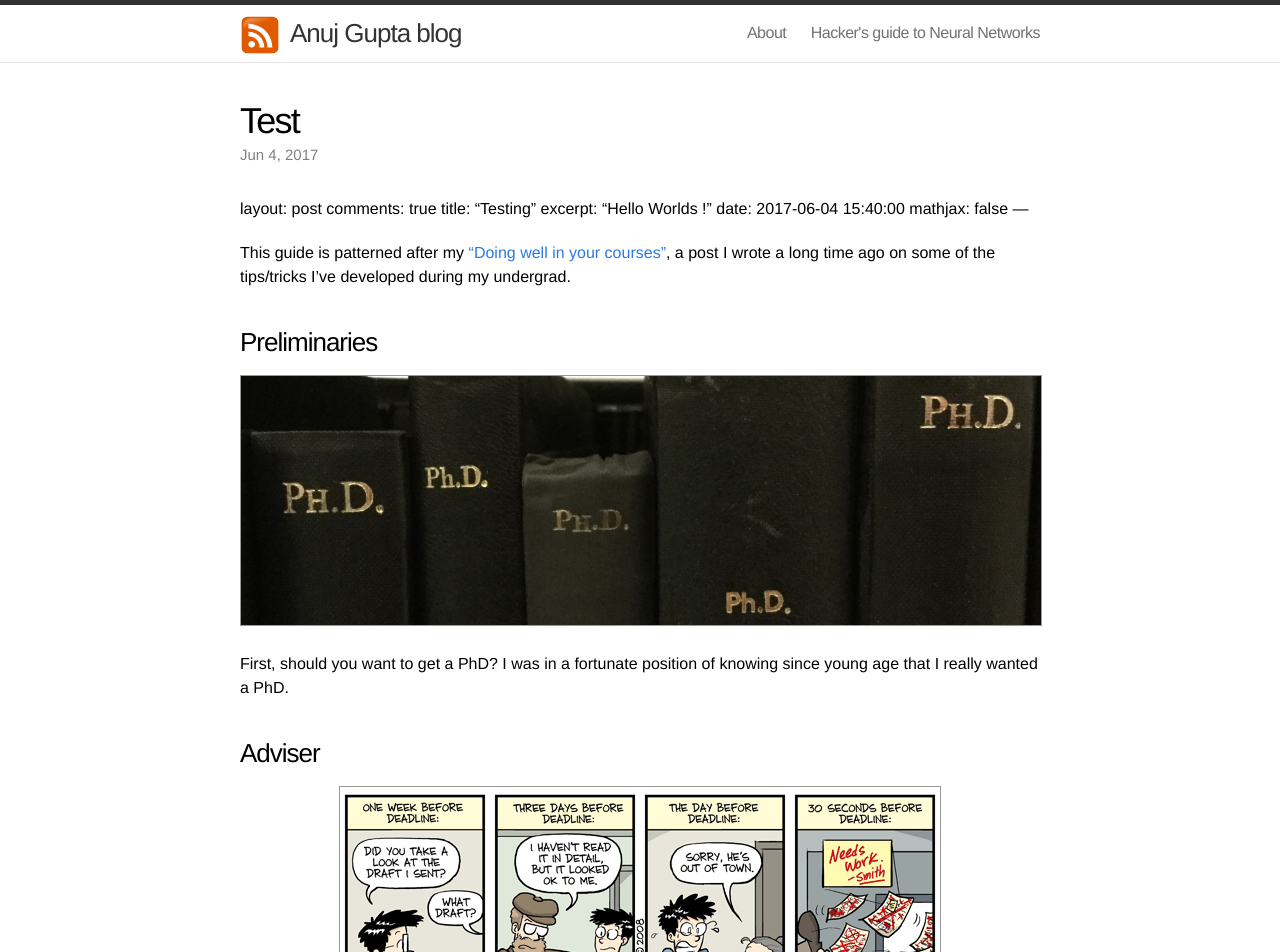
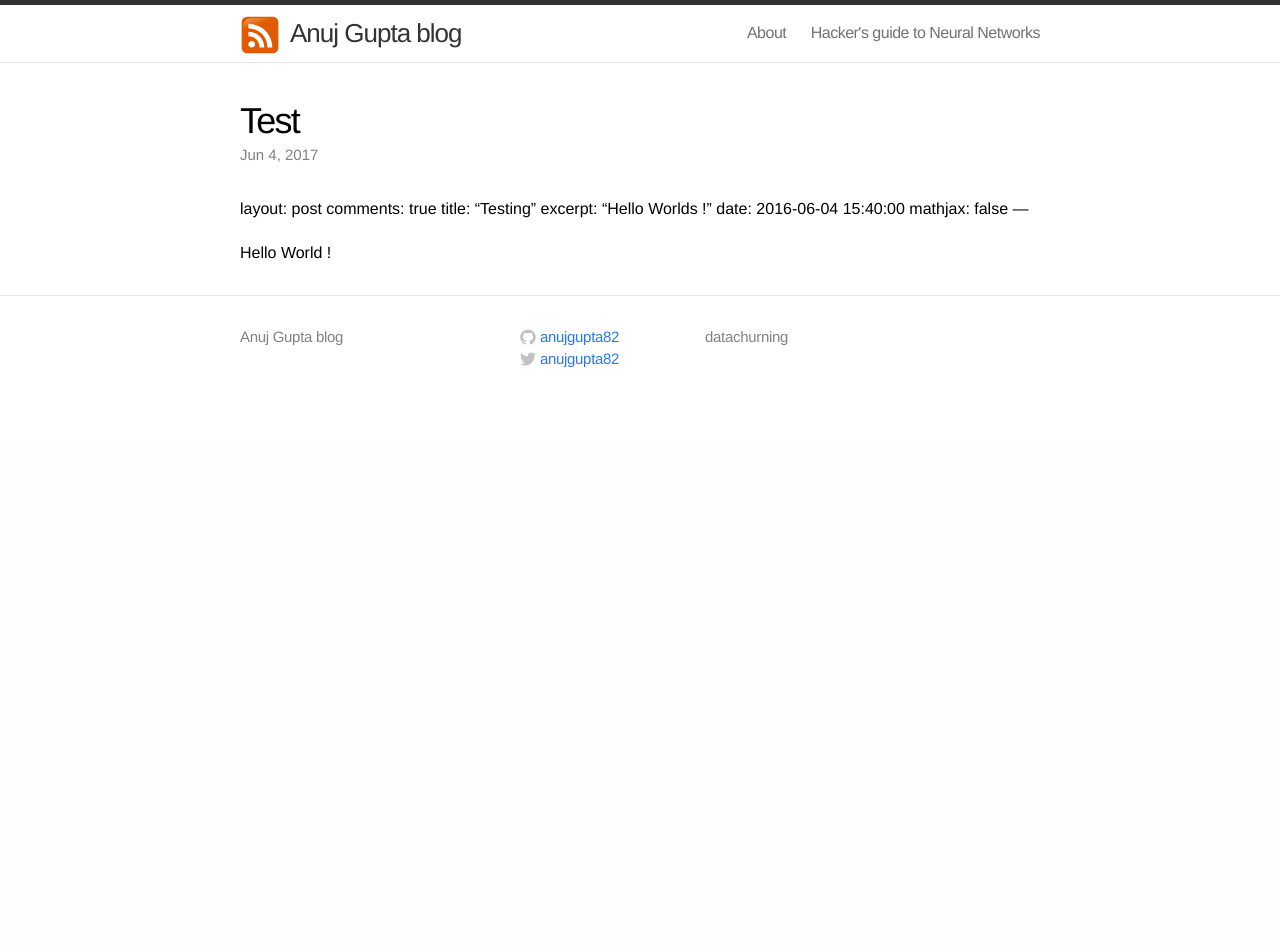
Before and after one commit to sam-iitj/sam-iitj.github.io, a Jekyll site: the page built from _posts/2017-06-04-test.markdown, in a window 1280 px wide and 1400 px high. Shown: the top 952 px of the window. Built offline with Jekyll 4.4.1, drawn with Linux system fonts in a browser that asks for light colours; our own code applies the rules of GitHub Pages for plain Markdown files; some of the changed text lies outside the part shown.

```diff
--- a/_posts/2017-06-04-test.markdown
+++ b/_posts/2017-06-04-test.markdown
@@ -4,100 +4,9 @@ layout: post
 comments: true
 title:  "Testing"
 excerpt: "Hello Worlds !"
-date:   2017-06-04 15:40:00
+date:   2016-06-04 15:40:00
 mathjax: false
 ---
 
 
-This guide is patterned after my ["Doing well in your courses"](http://cs.stanford.edu/people/karpathy/advice.html), a post I wrote a long time ago on some of the tips/tricks I've developed during my undergrad.
-
-### Preliminaries
-
-<div class="imgcap">
-<img src="/assets/phd/phds.jpg">
-</div>
-
-
-First, should you want to get a PhD? I was in a fortunate position of knowing since young age that I really wanted a PhD.
-
-
-
-
-
-
-
-
-### Adviser
-
-<div class="imgcap">
-<img src="/assets/phd/adviser.gif">
-<div class="thecap">Image credit: <a href="http://www.phdcomics.com/comics/archive.php?comicid=1001">PhD comics</a>.</div>
-</div>
-
-**Student adviser relationship**. The adviser is an extremely important person who will exercise a lot of influence over your PhD experience. It's important to understand the nature of the relationship: the adviser-student relationship is a symbiosis; you have your own goals and want.
-
-
-
-### Research topics
-
-<div class="imgcap">
-<img src="/assets/phd/arxiv-papers.png">
-<div class="thecap">t-SNE visualization of a small subset of human knowledge (from <a href="http://paperscape.org/">paperscape</a>). Each circle is an arxiv paper and size indicates the number of citations.</div>
-</div>
-
-So you've entered a PhD program and found an adviser. Now what do you work on?
-
-
-
-
-
-
-
-
-### Writing papers
-
-<div class="imgcap">
-<img src="/assets/phd/latex.png">
-</div>
-
-
-
-
-
-Another great resource on this topic is [Tips for Writing Technical Papers](https://cs.stanford.edu/people/widom/paper-writing.html) from Jennifer Widom.
-
-### Writing code
-
-<div class="imgcap">
-<img src="/assets/phd/code.jpg">
-</div>
-
-
-
-
-### Giving talks
-
-<div class="imgcap">
-<img src="/assets/phd/talk.jpg">
-</div>
-
-So, you published a paper and it's an oral! Now you get to give a few minute talk to a large audience of people - what should it look like?
-
-**The goal of a talk**. First, that there's a common misconception that the goal of your talk is to tell your audience about what you did in your paper.
-
-
-
-### Attending conferences
-
-<div class="imgcap">
-<img src="/assets/phd/posters.jpg">
-</div>
-
-
-
-
-
-### Closing thoughts
-
-I can't find the quote anymore but I heard Sam Altman of YC say that there are no shortcuts or cheats when it comes to building a startup. You can't expect to win in the long run by somehow gaming the system or putting up false appearances. I think that the same applies in academia.
-So at the end of the day it's quite simple. Do good work, communicate it properly, people will notice and good things will happen. Have a fun ride!
+Hello World !
```
Also changed, not shown: _posts/2017-06-04-test2.markdown (deleted, +0 -102 lines).
